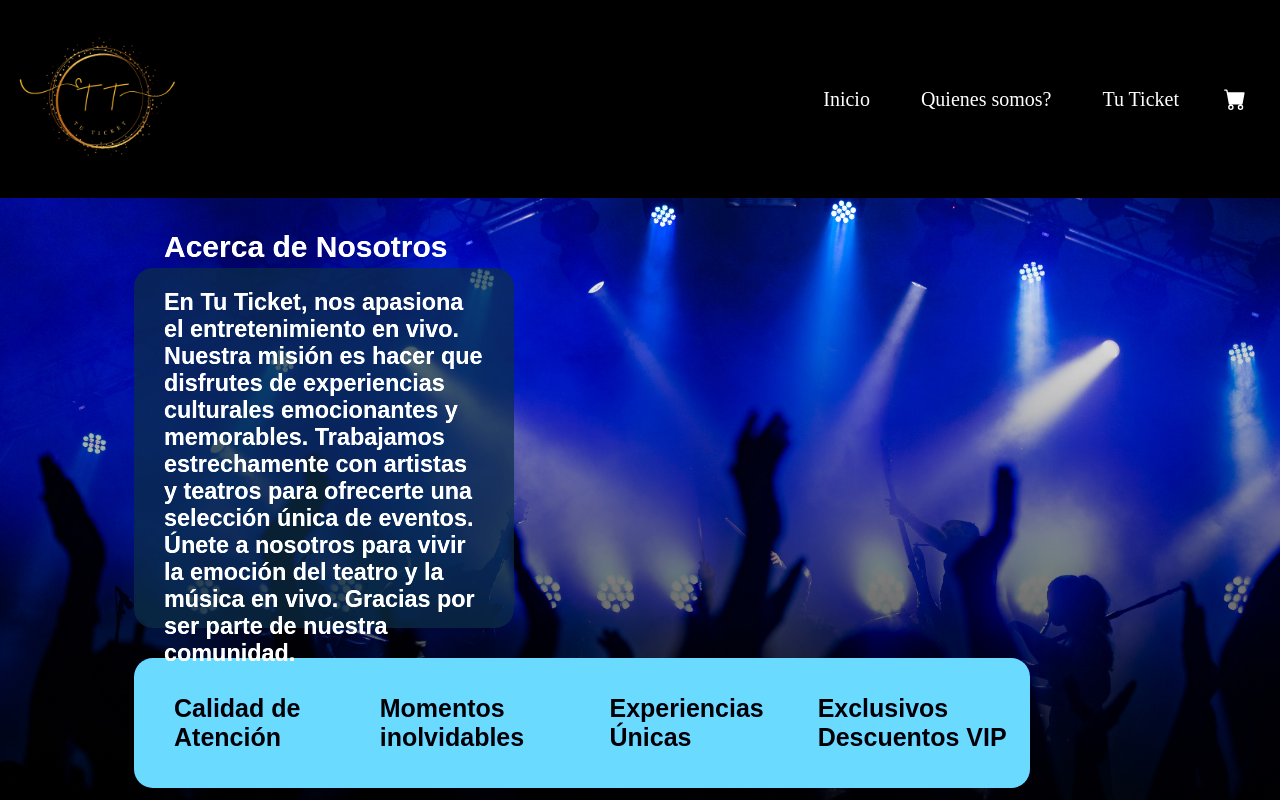
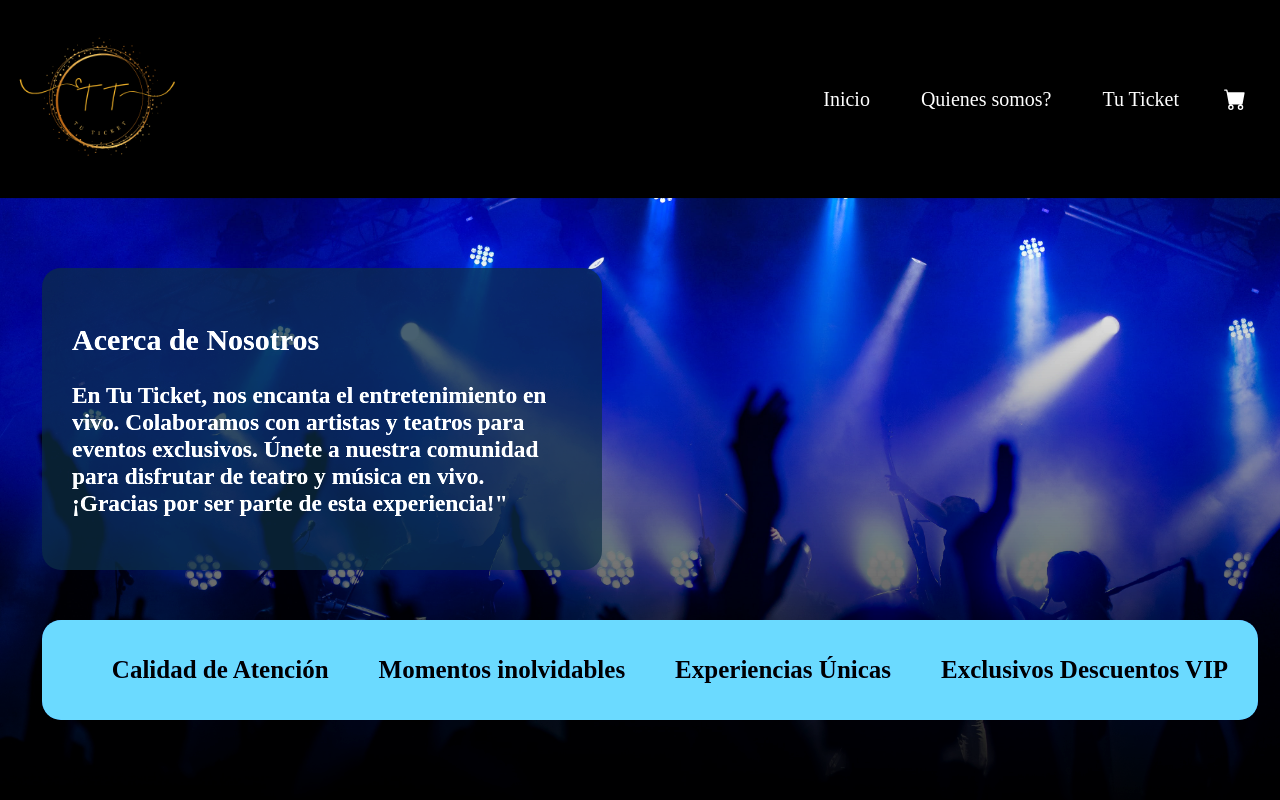
Before and after one commit to Jennifercar/COPIAintegradoreact, a React (Create React App) app: page /nosotros in a window 1280 px wide. Shown: the top 800 px of the page. Built offline with nearby package versions, Linux system fonts and the light colour scheme.

Commit message:
query nosotros

```diff
--- a/src/pages/nosotros/MapaGoogle.jsx
+++ b/src/pages/nosotros/MapaGoogle.jsx
@@ -6,7 +6,7 @@ const Mapa = () => {
       <iframe
       title= "Mapa"
       src="https://www.google.com/maps/embed?pb=!1m14!1m12!1m3!1d102486.51013252985!2d-64.28370907935897!3d-36.60945087530111!2m3!1f0!2f0!3f0!3m2!1i1024!2i768!4f13.1!5e0!3m2!1ses-419!2sar!4v1702029441119!5m2!1ses-419!2sar"
-      width="500"
+      width="50"
       height="350"
       style={{ border: '0' }}
       allowfullscreen=""
--- a/src/pages/nosotros/Nosotros.jsx
+++ b/src/pages/nosotros/Nosotros.jsx
@@ -15,10 +15,9 @@ const Nosotros = () => {
     <NosotroStylos>
 
       <ContainerTextoNosotros> <h2>Acerca de Nosotros</h2>
-    <h3>En Tu Ticket, nos apasiona el entretenimiento en vivo.
-       Nuestra misión es hacer que disfrutes de experiencias culturales emocionantes y memorables.
-       Trabajamos estrechamente con artistas y teatros para ofrecerte una selección única de eventos.
-       Únete a nosotros para vivir la emoción del teatro y la música en vivo. Gracias por ser parte de nuestra comunidad.
+    <h3>En Tu Ticket, nos encanta el entretenimiento en vivo. Colaboramos con artistas y
+      teatros para eventos exclusivos. Únete a nuestra comunidad para disfrutar de teatro
+       y música en vivo. ¡Gracias por ser parte de esta experiencia!"
     </h3></ContainerTextoNosotros>
 
     </NosotroStylos>
--- a/src/pages/nosotros/contactoStylos.js
+++ b/src/pages/nosotros/contactoStylos.js
@@ -9,6 +9,7 @@ width: 100%;
 display: flex;
 justify-content:center;
 align-items: center;
+flex-direction: column;
 background: rgb(0,0,0);
 background: linear-gradient(180deg, rgba(0,0,0,1) 0%, rgba(5,27,40,1) 28%, rgba(6,55,117,1) 51%);
 padding-bottom:20px;
--- a/src/pages/nosotros/nosotrosStylos.js
+++ b/src/pages/nosotros/nosotrosStylos.js
@@ -16,12 +16,12 @@ filter: brightness(120%);
 color:white;
 padding:50px 0;
 overflow: hidden;
-font-family: 'CircularStd', sans-serif;
+
 `;
 
 export const NosotroStylos = styled.div `
-  width: 25%;
-  height: 300px;
+  width: 500px;
+  height: auto;
   display: flex;
   align-items: center;
   background-color: rgba(11, 39, 57, 0.7);
@@ -29,6 +29,16 @@ export const NosotroStylos = styled.div `
   border-radius:19px;
   margin: 20px 134px 30px;
   color:white;
+
+  @media (max-width: 1410px){
+    margin: 20px 0 30px 42px;
+  }
+  @media (max-width: 645px){
+    width:75%;
+    margin: 0 auto;
+
+  }
+
 `;
 export const ContainerTextoNosotros = styled.div `
 flex-direction:column;
@@ -42,29 +52,50 @@ export const BeneficiosStylos = styled.div `
 display:flex;
 align-items:center;
 justify-content:center;
+
 width:70%;
-height: 130px;
+height: auto;
 background-color:#59b6f0;
 margin-left:134px;
 margin-bottom:10px;
 border-radius:19px;
 color:black;
+padding:20px 0;
 
 
 ul{
   display:flex;
 align-items:center;
-justify-content:center;
 gap:50px;
 
+@media (max-width: 960px){
+    flex-direction:column;
+    gap:20px;
+    justify-content:center;
+    align-items: center;
+    text-align: center;
 
+  }
 
 }
-li{
-
+ul li {
 
   list-style:none;
   font-size:25px;
   font-weight:bold;
+  text-align: center;
+
 }
+
+@media (max-width: 1410px){
+    margin: 20px 0 30px 42px;
+    width: 95%;
+    text-align:center;
+  }
+  @media (max-width: 960px){
+    margin: 20px auto;
+    height:auto;
+
+  }
+  //solucionar : centrar la lista despues de los 960
 `
```
